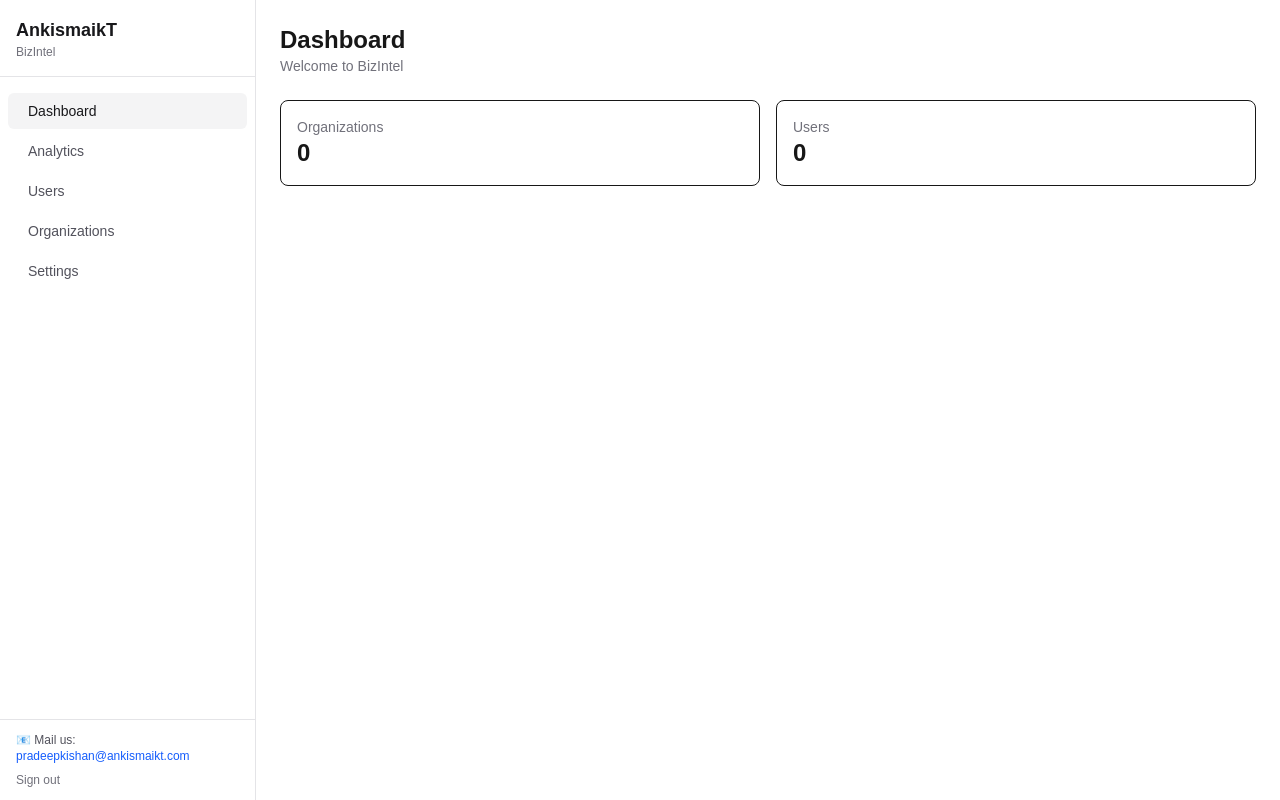
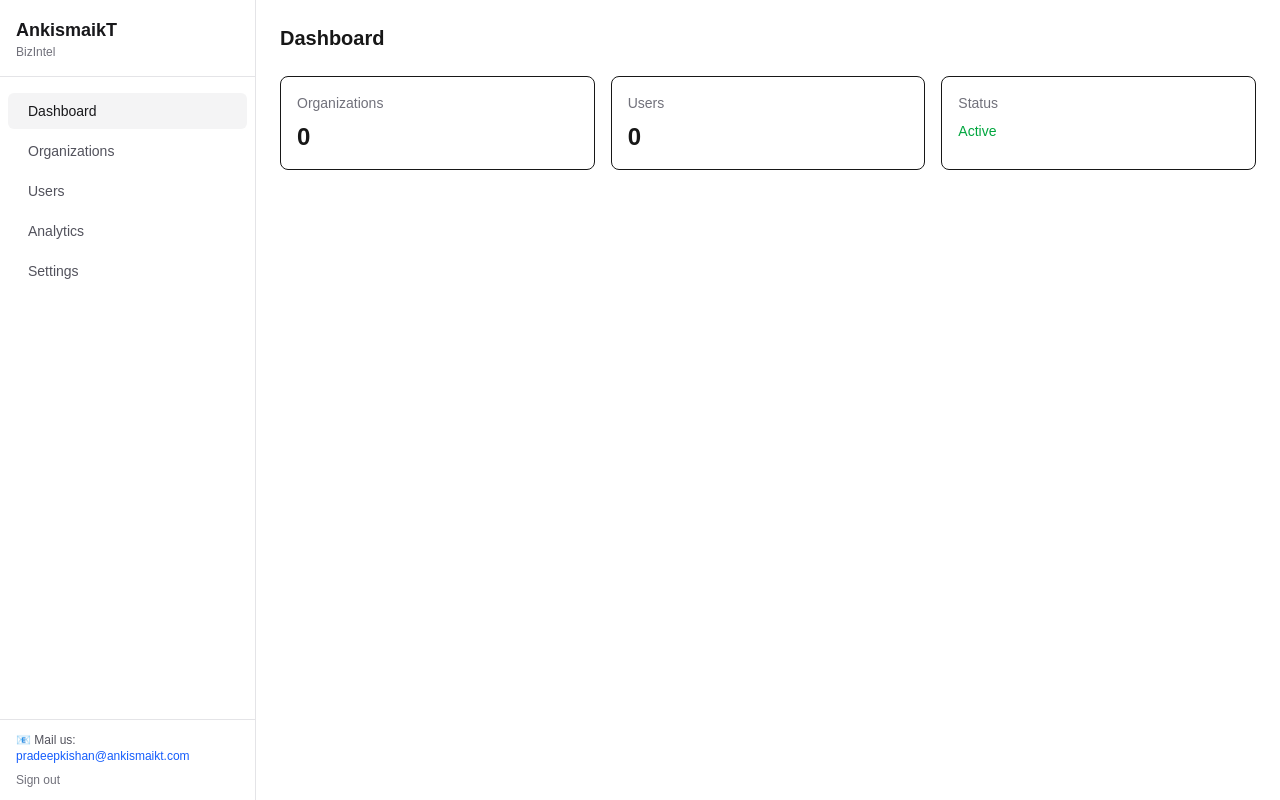
Before and after one commit to AnkismaikT/ankismaikt-bizintel, a Next.js app: page /dashboard in a window 1280 px wide. Built offline with nearby package versions, Linux system fonts and the light colour scheme; no server answers.

Commit message:
V1 UI polish: skeletons + settings page

```diff
--- a/app/(app)/dashboard/page.tsx
+++ b/app/(app)/dashboard/page.tsx
@@ -1,53 +1,42 @@
 "use client";
 
-import { useEffect, useState } from "react";
-import Link from "next/link";
-
-const API_URL =
-  process.env.NEXT_PUBLIC_API_URL || "http://localhost:3001";
+import { Skeleton } from "@/components/ui/Skeleton";
 
 export default function DashboardPage() {
-  const [orgCount, setOrgCount] = useState(0);
-  const [userCount, setUserCount] = useState(0);
-
-  useEffect(() => {
-    fetch(`${API_URL}/api/organizations`)
-      .then((r) => r.json())
-      .then((d) => Array.isArray(d) && setOrgCount(d.length))
-      .catch(() => setOrgCount(0));
-
-    fetch(`${API_URL}/api/users`)
-      .then((r) => r.json())
-      .then((d) => Array.isArray(d) && setUserCount(d.length))
-      .catch(() => setUserCount(0));
-  }, []);
+  const loading = false; // leave false in final state
 
   return (
-    <div className="p-6 space-y-6">
-      <div>
-        <h1 className="text-2xl font-semibold">Dashboard</h1>
-        <p className="text-sm text-zinc-500">
-          Welcome to BizIntel
-        </p>
-      </div>
+    <div className="p-6">
+      <h1 className="mb-6 text-xl font-semibold">Dashboard</h1>
 
-      <div className="grid grid-cols-1 gap-4 sm:grid-cols-2">
-        <Link
-          href="/org"
-          className="rounded-lg border p-4 hover:bg-zinc-50"
-        >
-          <p className="text-sm text-zinc-500">Organizations</p>
-          <p className="text-2xl font-semibold">{orgCount}</p>
-        </Link>
+      {/* Skeleton (only shows when loading=true) */}
+      {loading && (
+        <div className="grid grid-cols-1 gap-4 md:grid-cols-3">
+          <Skeleton className="h-32" />
+          <Skeleton className="h-32" />
+          <Skeleton className="h-32" />
+        </div>
+      )}
 
-        <Link
-          href="/org/users"
-          className="rounded-lg border p-4 hover:bg-zinc-50"
-        >
-          <p className="text-sm text-zinc-500">Users</p>
-          <p className="text-2xl font-semibold">{userCount}</p>
-        </Link>
-      </div>
+      {/* Real content */}
+      {!loading && (
+        <div className="grid grid-cols-1 gap-4 md:grid-cols-3">
+          <div className="rounded-lg border p-4">
+            <h2 className="text-sm text-zinc-500">Organizations</h2>
+            <p className="mt-2 text-2xl font-semibold">0</p>
+          </div>
+
+          <div className="rounded-lg border p-4">
+            <h2 className="text-sm text-zinc-500">Users</h2>
+            <p className="mt-2 text-2xl font-semibold">0</p>
+          </div>
+
+          <div className="rounded-lg border p-4">
+            <h2 className="text-sm text-zinc-500">Status</h2>
+            <p className="mt-2 text-sm font-medium text-green-600">Active</p>
+          </div>
+        </div>
+      )}
     </div>
   );
 }
--- a/app/(app)/org/page.tsx
+++ b/app/(app)/org/page.tsx
@@ -1,23 +1,45 @@
 "use client";
 
+import { Skeleton } from "@/components/ui/Skeleton";
+
 export default function OrganizationsPage() {
-  const organizations: any[] = []; // real users may have zero
+  const loading = false; // set true to preview skeleton
+  const organizations: any[] = [];
 
   return (
     <div className="p-6">
-      <h1 className="mb-4 text-xl font-semibold">Organizations</h1>
+      <h1 className="mb-1 text-xl font-semibold">Organizations</h1>
+      <p className="mb-6 text-sm text-zinc-500">
+        Manage your workspaces and teams
+      </p>
 
-      {organizations.length === 0 && (
-        <div className="mt-10 rounded-lg border border-dashed border-zinc-300 p-8 text-center">
+      {/* Skeleton state */}
+      {loading && (
+        <div className="space-y-4">
+          <Skeleton className="h-16 w-full" />
+          <Skeleton className="h-16 w-full" />
+          <Skeleton className="h-16 w-full" />
+        </div>
+      )}
+
+      {/* Empty state */}
+      {!loading && organizations.length === 0 && (
+        <div className="mt-10 rounded-lg border border-dashed border-zinc-300 p-10 text-center">
           <h2 className="text-lg font-semibold">No organizations yet</h2>
           <p className="mt-2 text-sm text-zinc-600">
-            Create your first organization to start using BizIntel.
+            Create an organization to get started.
           </p>
-          <button className="mt-4 rounded-md bg-black px-4 py-2 text-sm text-white">
-            Create Organization
+
+          <button
+            className="mt-4 rounded-md bg-black px-4 py-2 text-sm text-white opacity-60"
+            disabled
+          >
+            Create Organization (coming soon)
           </button>
         </div>
       )}
+
+      {/* Future real list goes here */}
     </div>
   );
 }
--- a/app/(app)/settings/page.tsx
+++ b/app/(app)/settings/page.tsx
@@ -2,11 +2,35 @@
 
 export default function SettingsPage() {
   return (
-    <div className="p-6">
-      <h1 className="text-2xl font-semibold">Settings</h1>
-      <p className="mt-2 text-sm text-zinc-500">
-        Settings options will be available soon.
+    <div className="p-6 max-w-2xl">
+      <h1 className="mb-1 text-xl font-semibold">Settings</h1>
+      <p className="mb-6 text-sm text-zinc-500">
+        Manage your account preferences
       </p>
+
+      <div className="space-y-6">
+        <div className="rounded-lg border p-4">
+          <h2 className="text-sm font-medium">Account</h2>
+          <p className="mt-2 text-sm text-zinc-600">
+            Email: <span className="font-medium">user@example.com</span>
+          </p>
+        </div>
+
+        <div className="rounded-lg border p-4">
+          <h2 className="text-sm font-medium">Application</h2>
+          <p className="mt-2 text-sm text-zinc-600">Version: v1.0-beta</p>
+        </div>
+
+        <div className="rounded-lg border p-4">
+          <h2 className="text-sm font-medium">Session</h2>
+          <button
+            className="mt-3 rounded-md border px-4 py-2 text-sm hover:bg-zinc-50"
+            disabled
+          >
+            Logout (coming soon)
+          </button>
+        </div>
+      </div>
     </div>
   );
 }
--- /dev/null
+++ b/app/(app)/users/page.tsx
@@ -0,0 +1,41 @@
+"use client";
+
+import { Skeleton } from "@/components/ui/Skeleton";
+
+export default function UsersPage() {
+  const loading = false; // later can be real
+  const users: any[] = [];
+
+  return (
+    <div className="p-6">
+      <h1 className="mb-1 text-xl font-semibold">Users</h1>
+      <p className="mb-6 text-sm text-zinc-500">
+        Manage people who can access your organization
+      </p>
+
+      {loading && (
+        <div className="space-y-4">
+          <Skeleton className="h-10 w-full" />
+          <Skeleton className="h-10 w-full" />
+          <Skeleton className="h-10 w-full" />
+        </div>
+      )}
+
+      {!loading && users.length === 0 && (
+        <div className="mt-10 rounded-lg border border-dashed border-zinc-300 p-10 text-center">
+          <h2 className="text-lg font-semibold">No users added yet</h2>
+          <p className="mt-2 text-sm text-zinc-600">
+            Invite users to collaborate with you.
+          </p>
+
+          <button
+            className="mt-4 rounded-md bg-black px-4 py-2 text-sm text-white opacity-60"
+            disabled
+          >
+            Invite User (coming soon)
+          </button>
+        </div>
+      )}
+    </div>
+  );
+}
--- a/components/Sidebar.tsx
+++ b/components/Sidebar.tsx
@@ -5,9 +5,9 @@ import { usePathname, useRouter } from "next/navigation";
 
 const navItems = [
   { name: "Dashboard", href: "/dashboard" },
+  { name: "Organizations", href: "/org" },
+  { name: "Users", href: "/users" },
   { name: "Analytics", href: "/analytics" },
-  { name: "Users", href: "/org/users" },
-  { name: "Organizations", href: "/org" },
   { name: "Settings", href: "/settings" },
 ];
 
@@ -22,12 +22,15 @@ export default function Sidebar() {
 
   return (
     <aside className="flex h-screen w-64 flex-col border-r border-zinc-200 bg-white dark:border-zinc-800 dark:bg-zinc-950">
+
       {/* Brand */}
       <div className="border-b border-zinc-200 px-4 py-4 dark:border-zinc-800">
         <div className="text-lg font-semibold text-zinc-900 dark:text-white">
           AnkismaikT
         </div>
-        <div className="text-xs text-zinc-500">BizIntel</div>
+        <div className="text-xs text-zinc-500">
+          BizIntel
+        </div>
       </div>
 
       {/* Navigation */}
@@ -70,6 +73,7 @@ export default function Sidebar() {
           Sign out
         </button>
       </div>
+
     </aside>
   );
 }
--- /dev/null
+++ b/components/ui/Skeleton.tsx
@@ -0,0 +1,11 @@
+export function Skeleton({
+  className = "",
+}: {
+  className?: string;
+}) {
+  return (
+    <div
+      className={`animate-pulse rounded-md bg-zinc-200 dark:bg-zinc-800 ${className}`}
+    />
+  );
+}
```
